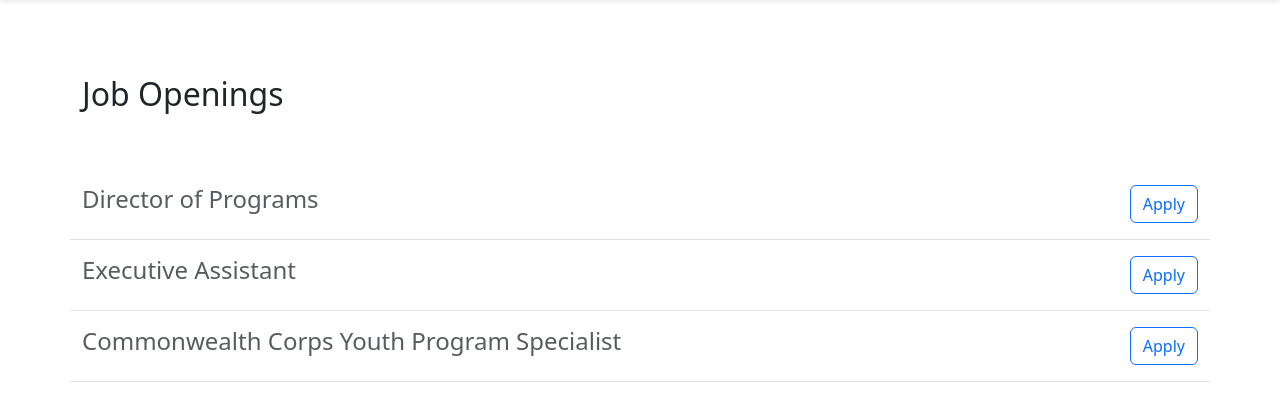
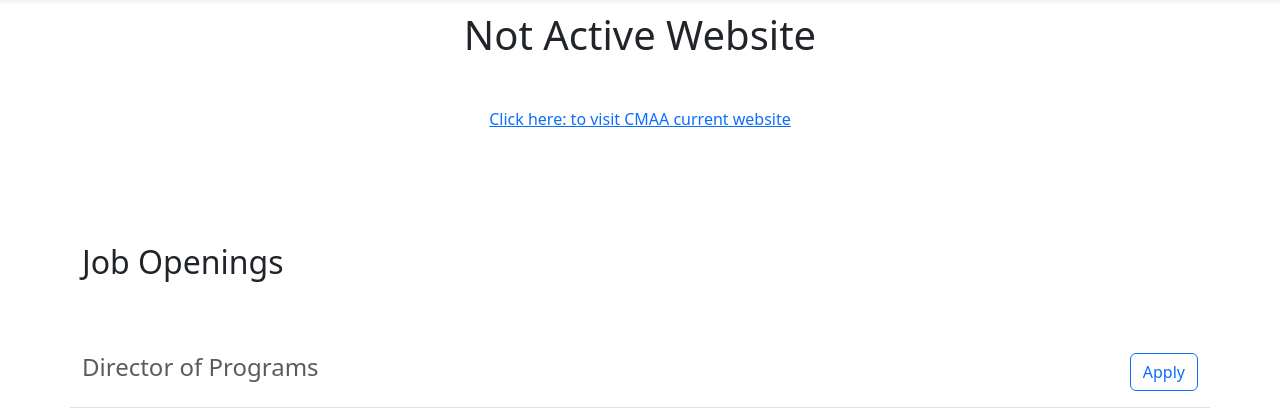
Before and after one commit to Livlau/cmaa-website, a Flask app: page /about/careers in a window 1280 px wide. Shown: the part 97-517 px from the top of the page. Run offline with Flask 3, Linux system fonts and the light colour scheme.

Commit message:
added Not Active Website on layout.html

```diff
--- a/templates/layout.html
+++ b/templates/layout.html
@@ -17,11 +17,11 @@
       {% include 'navbar.html' %}
     </header>
 
-<!--     <div class="container text-center">
+    <div class="container text-center">
       <h1 class="text-center my-5">Not Active Website</h1>
 
       <a href="https://www.cmaalowell.org/">Click here: to visit CMAA current website</a>
-    </div> -->
+    </div>
 
 <!--     <div class="container pb-5"> -->
       <main class="py-5 my-3">
```
